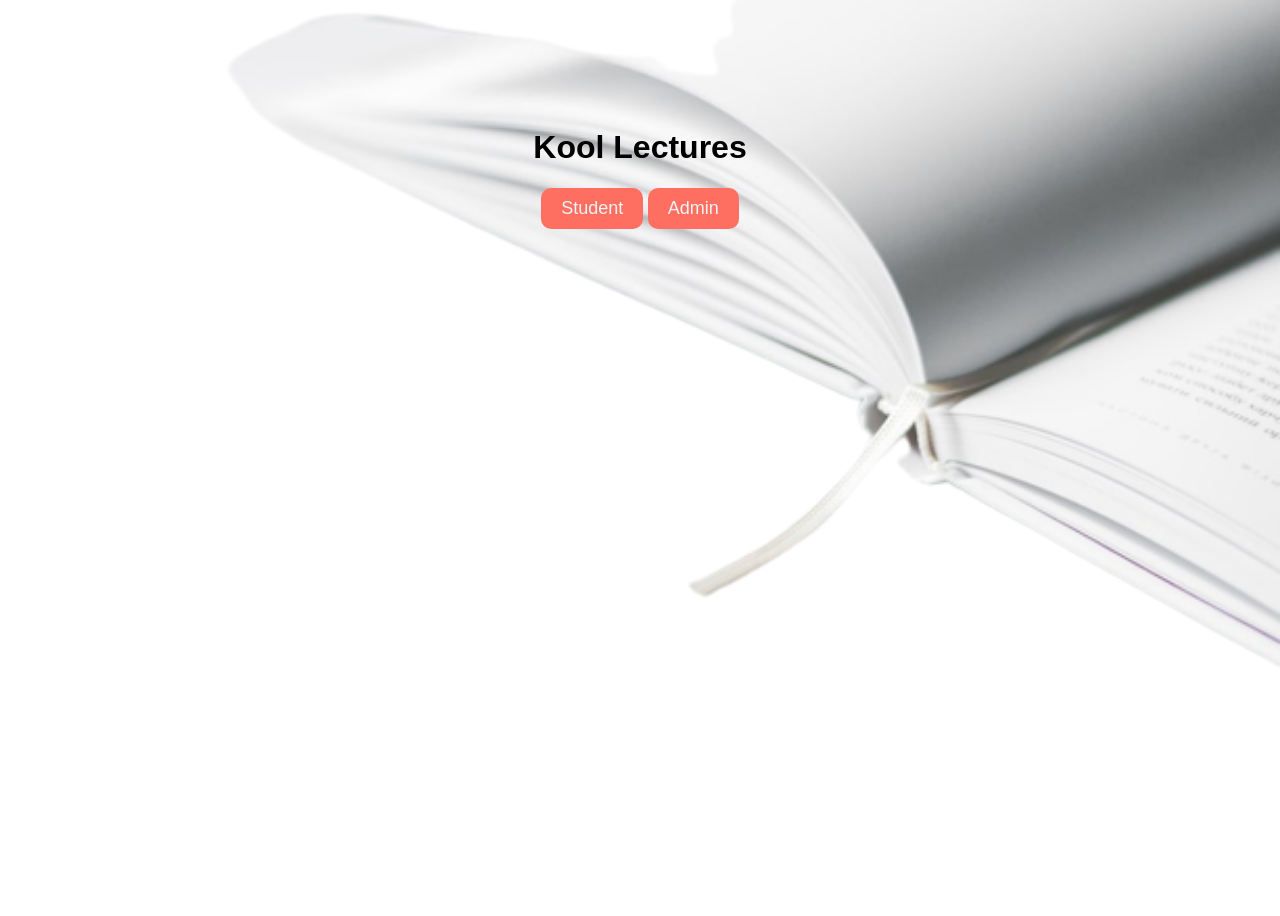
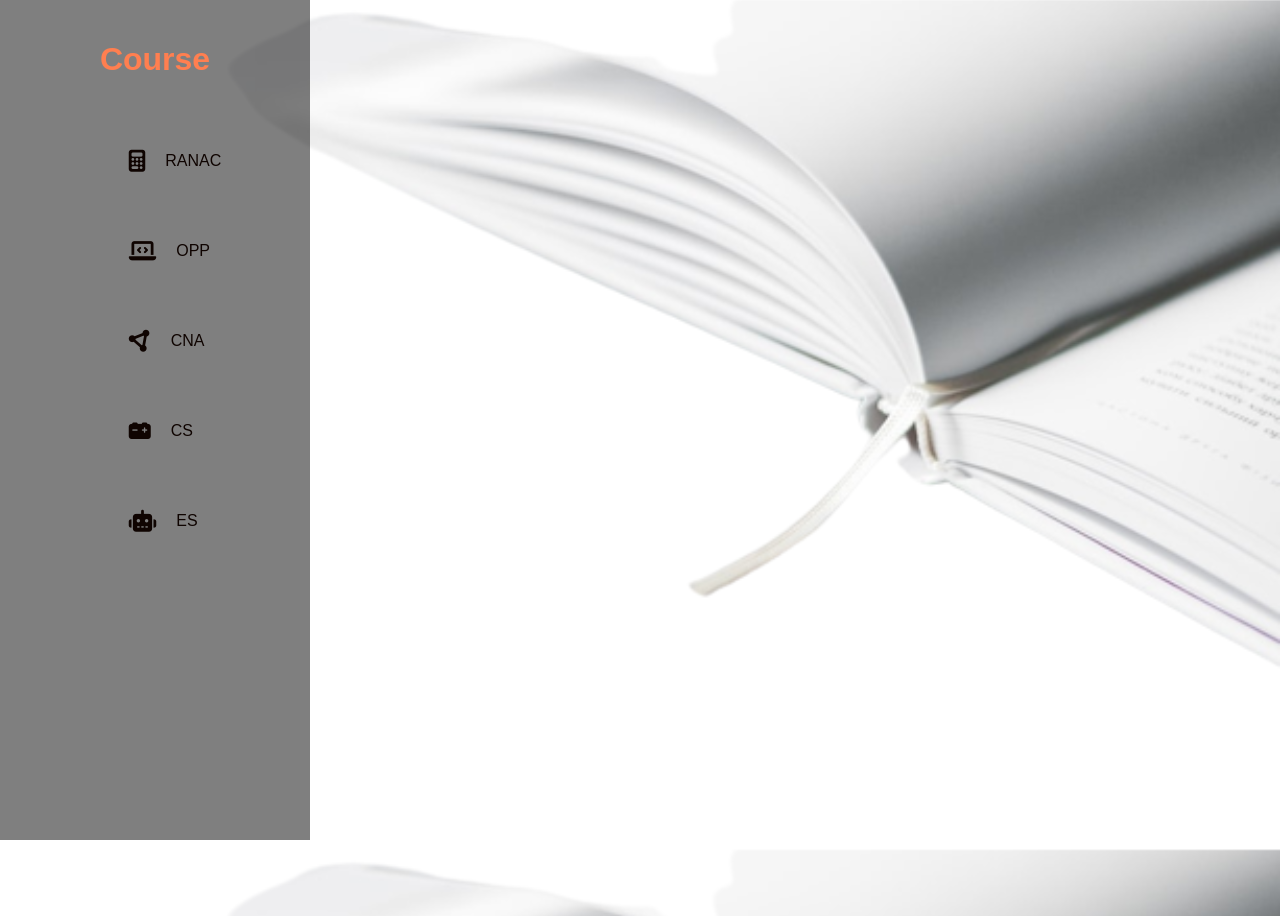
Before and after one commit to POTTERHEADHERMIONE/Central_addressing, a Flask app: page /student in a window 1280 px wide. Before the commit the page ends 666 px from the top, so only its background shows below. Run offline with Flask 3, Linux system fonts and the light colour scheme; some libraries are stand-ins or nearby versions.

Commit message:
changes made in student.html

```diff
--- /dev/null
+++ b/static/studentstyle.css
@@ -0,0 +1,118 @@
+body {
+    font-family: Arial, sans-serif;
+    background-image: url('background.png');
+    background-size: cover;
+    background-repeat: no-repeat;
+    background-attachment: fixed;
+    padding-top: 100px;
+    text-align: center;
+}
+
+.header {
+    width: 100%;
+    height: 100vh;
+}
+
+h2 {
+    left: 0;
+    align-items: center;
+    text-align: center;
+}
+
+.side-nav {
+    width: 250px;
+    height: 100%;
+    background-color: rgba(0, 0, 0, 0.5);
+    position: fixed;
+    left: 0;
+    top: 0;
+    padding: 20px 30px;
+    display: flex;
+    flex-direction: column;
+    align-items: center; /* Center the subjects vertically */
+}
+
+.nav-links {
+    list-style: none;
+    position: relative;
+}
+
+.nav-links li {
+    padding: 10px 0;
+}
+
+.nav-links li a {
+    color: rgb(15, 4, 1);
+    text-decoration: none;
+    padding: 10px 14px;
+    display: flex;
+    align-items: center;
+}
+
+.nav-links li a i {
+    font-size: 22px;
+    margin-right: 20px;
+}
+
+.active {
+    background-color: rgba(240, 240, 240, 0.3);
+    width: 200px;
+    height: 47px;
+    position: absolute;
+    left: 0;
+    top: 5%;
+    z-index: -1;
+    border-radius: 6px;
+    box-shadow: 0 5px 10px rgba(255, 255, 255, 0.4);
+    display: none;
+    transition: top 0.5s;
+}
+
+.nav-links li:hover a {
+    color: rgb(19, 18, 18);
+    transition: 0.3s;
+}
+
+.nav-links li:hover ~ .active {
+    display: block;
+}
+
+.nav-links li:nth-child(1):hover ~ .active {
+    top: 5%;
+}
+
+.nav-links li:nth-child(2):hover ~ .active {
+    top: 25%;
+}
+
+.nav-links li:nth-child(3):hover ~ .active {
+    top: 45%;
+}
+
+.nav-links li:nth-child(4):hover ~ .active {
+    top: 65%;
+}
+
+.nav-links li:nth-child(5):hover ~ .active {
+    top: 85%;
+}
+
+@media only screen and (max-width: 600px) {
+    .side-nav {
+        width: 110px;
+    }
+    .logo-icon {
+        display: block;
+    }
+    .nav-links li a p {
+        display: none;
+    }
+    .nav-links li a i {
+        margin-right: 0;
+    }
+    .nav-links li a {
+        justify-content: center;
+    }
+}
+
+    /* Adjust the active block for smaller screens */
--- a/templates/login.html
+++ b/templates/login.html
@@ -6,7 +6,9 @@
 
 </head>
 <body>
-    <h1 style="text-align: center;">Login</h1>
+    <h1 style="text-align: center;">KOOL LECTURES</h1>
+
+    <h2 style="text-align: center;">Login</h2>
 
     <div id="login-form" style="width: max-content; height: max-content; text-align: center; margin: 0 auto; margin-top: 10px;">
         <div>
--- a/templates/student.html
+++ b/templates/student.html
@@ -1,77 +1,35 @@
 <!DOCTYPE html>
-<html>
+<html lang="en">
 <head>
-    <title>Classroom Management</title>
-    <link rel="stylesheet" type="text/css" href="{{ url_for('static', filename='style.css') }}">
+    <meta charset="UTF-8">
+    <meta name="viewport" content="width=device-width, initial-scale=1.0">
+    <link rel="stylesheet" type="text/css" href="{{ url_for('static', filename='studentstyle.css') }}">
+    <script src="https://kit.fontawesome.com/c94fce1bd4.js" crossorigin="anonymous"></script>
+    <title>Document</title>
 </head>
-<body >
-    <h1 style="text-align: center;">Kool Lectures</h1>
+<body>
+    <div class="header">
 
-    <div id="buttons" style="text-align: center;">
-    <button id="student-button">Student</button>
-    <button id="admin-button">Admin</button>
-</div>
+        <div class="side-nav">
+            <h1 style="color: coral">Course</h1>
 
-    <!-- Student section -->
-    <div class="container" id="student-section" style="width: max-content;height: max-content; text-align: center; margin: 0 auto;margin-top: 10px;">
-        <h2>Student</h2>
-        <label for="course-select">Select a Course:</label>
-        <select id="course-select">
-            <!-- <option value="C1">RANAC</option>
-            <option value="C2">CS</option>
-            <option value="C3">OOP</option>
-            <option value="C4">ES</option>
-            <option value="C5">CNA</option> -->
-        </select>
-        <div id="course-information">
-            <h3>Course Information</h3>
-            <p id="course-info-text"></p>
-            <a id="course-link" href="student.html" target="_blank" style="color: bisque;">
-                <button>COURSE UPDATE</button></a>
-        </div>
-    </div>
+            <ul class="nav-links">
+                <li><a href=""><i class="fa-solid fa-calculator"></i><p>RANAC</p></a></li>
+                <li><a href="#"><i class="fa-solid fa-laptop-code"></i><p>OPP</p></a></li>
+                <li><a href="#"><i class="fa-solid fa-circle-nodes"></i><p>CNA</p></a></li>
+                <li><a href="#"><i class="fa-solid fa-car-battery"></i><p>CS</p></a></li>
+                <li><a href="#"><i class="fa-solid fa-robot"></i><p>ES</p></a></li>
+                <div class="active">
 
-    <!-- Admin section -->
-    <div class="container" id="admin-section" style="width: max-content;height: max-content; text-align: center; margin: 0 auto;margin-top: 10px;">
-        <h2>Admin</h2>
-        <label for="classroom-select">Choose Classroom:</label>
-        <select id="classroom-select">
-            <option value="classroom-201">Room:201</option>
-            <option value="classroom-203">Room:203</option>
-            <option value="classroom-205">Room:205</option>
-            <option value="classroom-207">Room:207</option>
-            <option value="classroom-209">Room:209</option>
-            <option value="classroom-Clab">Clab</option>
-            <option value="classroom-ECE lab">ECE lab</option>
-
-
-        </select>
-        <label for="component-select">Choose Media:</label>
-        <select id="component-select">
-            <option value="audio">Audio - Speaker</option>
-            <option value="video">Video - Projector</option>
-            <option value="text">Text - College mail</option>
-        </select>
-        <label for="enter-login">
-            <a href="admin..html">
-                <button>Login</button>
-            </a>
-
-        </label>
-        <br>
-        <br>
-        <label for="information-text" style="padding-top: 50px;"><h3>Email</h3></label>
-
-<a href="https://mail.google.com/mail/u/0/?view=cm&fs=1&tf=1&to=aayasyasaakshi@gmail.com&su=Important%20Information&body=Compose%20your%20message%20here" target="_blank">
-    <button id="send-information" style="background-color: black;">Send</button>
-</a>
+                </div>
 
 
 
+            </ul>
 
     </div>
 
-    <script src="{{ url_for('static', filename='student.js') }}"></script>
+
 
 </body>
 </html>
```
Also changed, not shown: templates/admin_login.html (added, +39 -0 lines).
